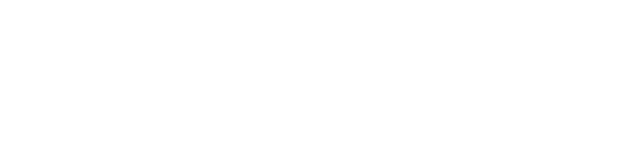
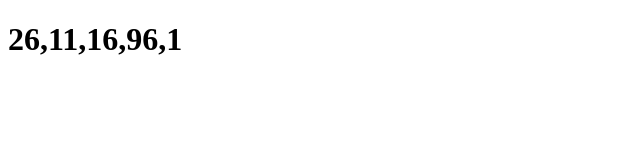
Before and after one commit to dariomontani/js-simon, a plain HTML site: page index.html in a window 1280 px wide. Shown: the whole page, without its empty margins (0-640 px from the left). Drawn offline with Linux system fonts and the light colour scheme.

Commit message:
visualizzo in pagina i 5 numeri random

```diff
--- a/index.html
+++ b/index.html
@@ -7,7 +7,7 @@
     <title>Document</title>
 </head>
 <body>
-
+    <div class="container"></div>
     <script src="js/script.js"></script>
 </body>
 </html>
--- a/js/script.js
+++ b/js/script.js
@@ -8,7 +8,6 @@
 // * Individuate gli elementi di cui avete bisogno per realizzare il programma.
 
 // genero 5 numeri casuali
-
 function generateNumbers(min, max) {
     arrayNumbers = [];
     while (arrayNumbers.length < 5) {
@@ -20,5 +19,10 @@ function generateNumbers(min, max) {
     return arrayNumbers;
 }
 
+// visualizzo in pagina i 5 numeri random
 random = generateNumbers(0, 100);
+let contenitore = document.querySelector('.container');
+let h1 = document.createElement('h1');
+h1.append(random);
+contenitore.append(h1);
 console.log(random);
```
